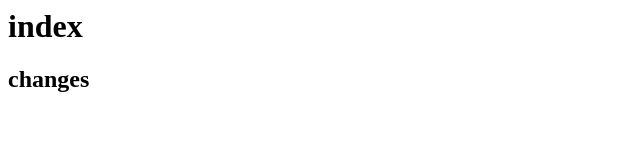
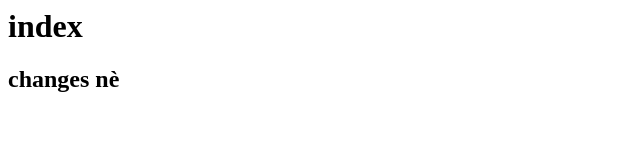
Before and after one commit to tanlxag012/newGit, a plain HTML site: page index.html in a window 1280 px wide. Shown: the full height of the page, 0-640 px from the left. Drawn offline with Linux system fonts and the light colour scheme.

Commit message:
Update index.html

```diff
--- a/index.html
+++ b/index.html
@@ -1,2 +1,2 @@
 <h1>index</h1>
-<h2>changes</h2>
+<h2>changes nè</h2>
```
